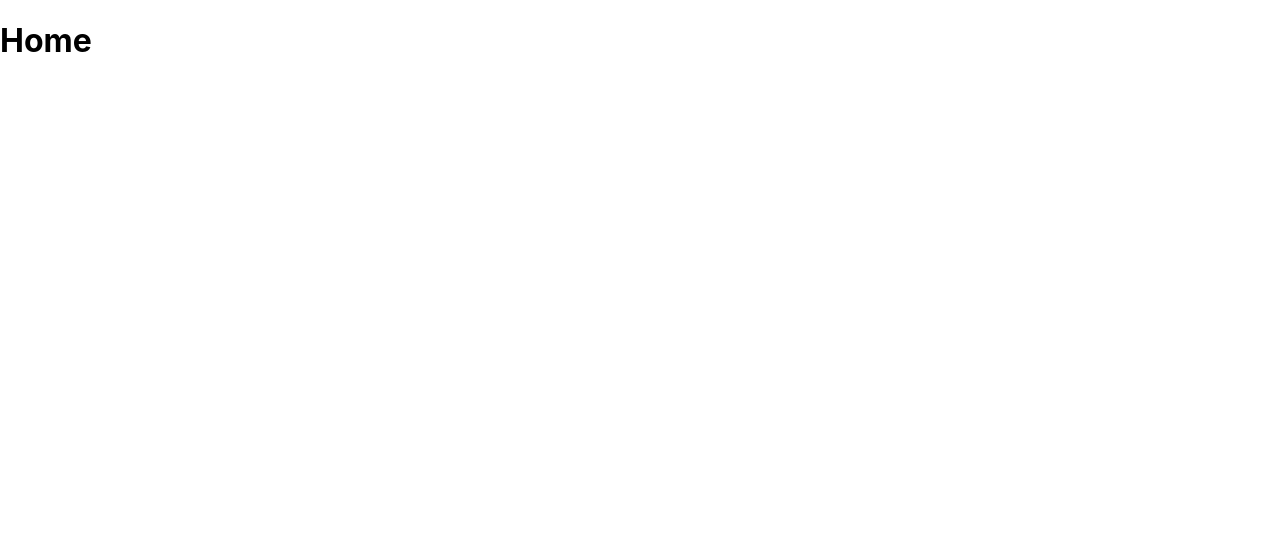
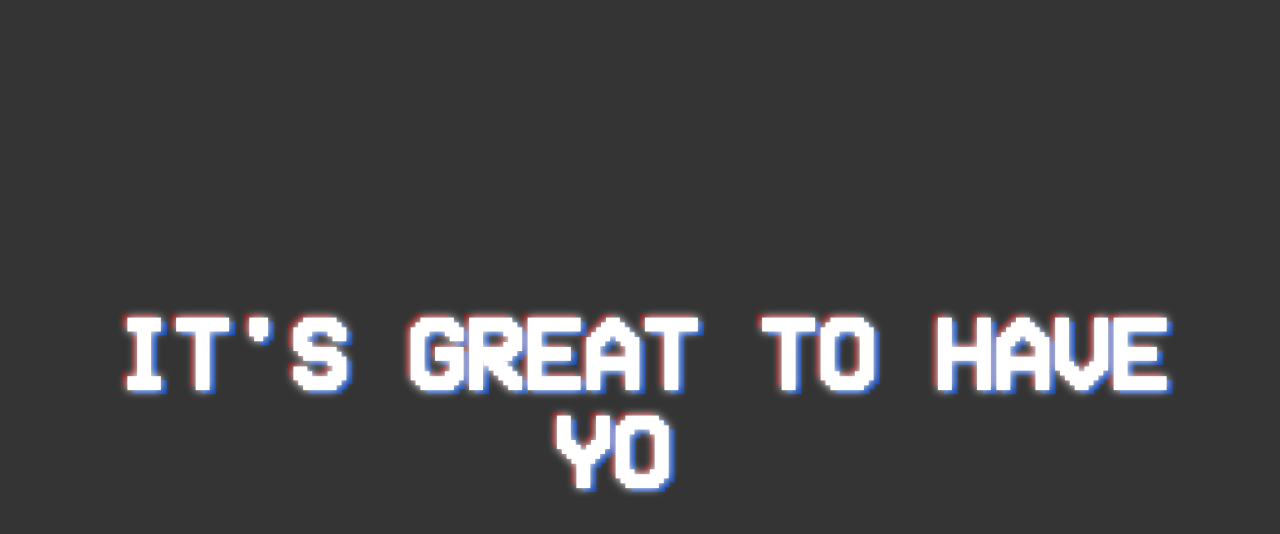
Before and after one commit to srujanr40/personal_website, a React (Create React App) app in the folder client/: page / in a window 1280 px wide. Shown: the top 534 px of the page. Built offline with nearby package versions, Linux system fonts and the light colour scheme.

Commit message:
home page setup

```diff
--- a/client/package.json
+++ b/client/package.json
@@ -11,6 +11,7 @@
     "react-dom": "^18.2.0",
     "react-router-dom": "^6.22.2",
     "react-scripts": "5.0.1",
+    "react-type-animation": "^3.2.0",
     "web-vitals": "^2.1.4"
   },
   "scripts": {
--- a/client/src/App.css
+++ b/client/src/App.css
@@ -1,38 +1,8 @@
-.App {
-  text-align: center;
+@font-face {
+  font-family: 'VCR';
+  src: url('./fonts/vcr.ttf') format('truetype');
 }
 
-.App-logo {
-  height: 40vmin;
-  pointer-events: none;
+body {
+  font-family: 'VCR'; /* Fallback to sans-serif if 'VCR' is not available */
 }
-
-@media (prefers-reduced-motion: no-preference) {
-  .App-logo {
-    animation: App-logo-spin infinite 20s linear;
-  }
-}
-
-.App-header {
-  background-color: #282c34;
-  min-height: 100vh;
-  display: flex;
-  flex-direction: column;
-  align-items: center;
-  justify-content: center;
-  font-size: calc(10px + 2vmin);
-  color: white;
-}
-
-.App-link {
-  color: #61dafb;
-}
-
-@keyframes App-logo-spin {
-  from {
-    transform: rotate(0deg);
-  }
-  to {
-    transform: rotate(360deg);
-  }
-}
--- a/client/src/App.js
+++ b/client/src/App.js
@@ -2,6 +2,9 @@ import './App.css';
 import {
   BrowserRouter as Router, Route, Routes,
 } from 'react-router-dom';
+
+import './App.css'
+import './fonts/vcr.ttf'
 import Home from './components/Home/Home'
 import About from './components/About/About'
 
--- a/client/src/components/About/About.jsx
+++ b/client/src/components/About/About.jsx
@@ -1,11 +1,9 @@
 
 
-const About = () => {
+export default function About () {
     return (
         <div>
             <h1>About</h1>
         </div>
     )
 }
-
-export default About
--- /dev/null
+++ b/client/src/components/Home/Home.css
@@ -0,0 +1,86 @@
+html, body {
+    height: 100%;
+    margin: 0;
+    padding: 0;
+}
+
+@media screen{
+    .crt {
+      animation: scanlines infinite 55s linear ;
+    }
+}
+@keyframes scanlines {
+    from {
+      background-position: 0 0;
+    }
+    to {
+      background-position: 0 -10px;
+    }
+}
+
+.crt {
+    /* scanlines */
+      background: linear-gradient(to top, #000000 10%, #000000 20%, #343434 50%, #333333 100%);
+      background-size: cover;
+      background-size: 100% 1px;
+
+    /* retro stuff */
+    font-family: 'VCR';
+      /* color: #ffffff;
+      font-size: 50px;
+      text-align: center; */
+      text-shadow:
+                0 0 10px #ffffff,
+                6px 4px 0px rgba(0, 85, 255, 0.6),
+                -6px -4px 0px rgba(164, 3, 3, 0.5);
+
+
+    /* flex stuff */
+      display: flex;
+      flex-direction: column;
+      align-items: center;
+      justify-content: center;
+      /*filter: blur(.8px);*/
+
+
+    /* full screen */
+      height: 100%;
+      width: 100%;
+      position: fixed; /* Or absolute, depending on your needs */
+      top: 0;
+      left: 0;
+}
+
+.crt h1 {
+    /* retro stuff */
+    font-family: 'VCR';
+    color: #ffffff;
+    font-size: 100px;
+    text-align: center;
+    /* text-shadow:
+              0 0 10px #ffffff,
+              6px 4px 0px rgba(119, 119, 119, 0.5);  */
+}
+
+.intro {
+    display: flex;
+    flex-direction: column;
+    align-items: center;
+    justify-content: center;
+    height: 100%;
+    width: 100%;
+    position: fixed;
+    top: 0;
+    left: 0;
+}
+
+.landingPage {
+    display: flex;
+    flex-direction: column;
+    align-items: center;
+    height: 100%;
+    width: 100%;
+    position: fixed;
+    top: 0;
+    left: 0;
+}
--- a/client/src/components/Home/Home.jsx
+++ b/client/src/components/Home/Home.jsx
@@ -1,10 +1,54 @@
+import './Home.css'
+import { useState, useEffect } from 'react'; // Import useEffect
+import { TypeAnimation } from 'react-type-animation';
+import NavigationBar from '../NavigationBar/NavigationBar';
 
-const Home = () => {
+export default function Home () {
+    const [introDone, setIntroDone] = useState(false)
+
+    useEffect(() => {
+        const timer = setTimeout(() => {
+            setIntroDone(true);
+        }, 18000); // Set a timer for 20 seconds
+
+        return () => clearTimeout(timer); // Cleanup the timer
+    }, []); // Empty dependency array means this effect runs once on mount
+
     return (
-        <div>
-            <h1>Home</h1>
+        <div className='crt' onClick={() => setIntroDone(true)}>
+            {!introDone && ( // Only render this div if introDone is false
+                <div className='intro'>
+                    <TypeAnimation
+                        cursor={true}
+                        sequence={[
+                            "HEY STRANGER!",
+                            1000,
+                            "IT'S GREAT TO HAVE YOU HERE",
+                            1000,
+                            "FEEL FREE TO BROWSE AROUND!",
+                            1000,
+                            ""
+                        ]}
+                        wrapper='h1'
+                        speed = {0.5}
+                        repeat = {0}
+                    />
+                </div>
+            )}
+            {introDone && ( // Only render this div if introDone is true
+                <div className='landingPage'>
+                    <TypeAnimation
+                        cursor={true}
+                        sequence={[
+                            "WELCOME!"
+                        ]}
+                        wrapper='h1'
+                        speed = {1}
+                        repeat = {0}
+                    />
+                    <NavigationBar />
+                </div>
+            )}
         </div>
     )
 }
-
-export default Home
--- /dev/null
+++ b/client/src/components/NavigationBar/NavigationBar.css
@@ -0,0 +1,31 @@
+/* NavigationBar.css */
+
+.navbar {
+    display: flex; /* Use Flexbox */
+    justify-content: space-between; /* Evenly space the links across the navbar */
+    align-items: center; /* Center-align the items vertically */
+    width: 80%; /* Ensure the navbar spans the full width of the viewport */
+    padding: 0 10px; /* Add some padding on the sides if needed */
+}
+
+
+.navbar a {
+    display: flex; /* Display them as flex elements */
+    color: white; /* Text color */
+    text-align: center; /* Center-align the text */
+    justify-content: center;
+    align-items: center;
+    padding: 1% 5%; /* Adjust padding for better spacing, can be tweaked */
+
+    text-decoration: none; /* Remove default underline */
+    font-size: 180%;
+    text-shadow:
+                0 0 10px #ffffff,
+                3px 2px 0px rgba(0, 85, 255, 0.6),
+                -3px -2px 0px rgba(164, 3, 3, 0.5);
+}
+
+.navbar a:hover {
+    background-color: #ddd; /* Light gray background color */
+    color: black; /* Change text color to black */
+}
--- /dev/null
+++ b/client/src/components/NavigationBar/NavigationBar.jsx
@@ -0,0 +1,15 @@
+import React from 'react';
+import './NavigationBar.css'; // Import your CSS file for navigation bar styling
+
+function NavigationBar() {
+    return (
+        <div className="navbar">
+            <a href="/">Home</a>
+            <a href="/projects">Projects</a>
+            <a href="/resume">Resume</a>
+            <a href="/contact">Contact</a>
+        </div>
+    );
+}
+
+export default NavigationBar;
--- a/client/src/index.css
+++ b/client/src/index.css
@@ -1,13 +1,6 @@
 body {
   margin: 0;
-  font-family: -apple-system, BlinkMacSystemFont, 'Segoe UI', 'Roboto', 'Oxygen',
-    'Ubuntu', 'Cantarell', 'Fira Sans', 'Droid Sans', 'Helvetica Neue',
-    sans-serif;
+
   -webkit-font-smoothing: antialiased;
   -moz-osx-font-smoothing: grayscale;
 }
-
-code {
-  font-family: source-code-pro, Menlo, Monaco, Consolas, 'Courier New',
-    monospace;
-}
```
Also changed, not shown: client/src/fonts/vcr.ttf (added), 1 other file (tests, documents, lock files or other folders).
